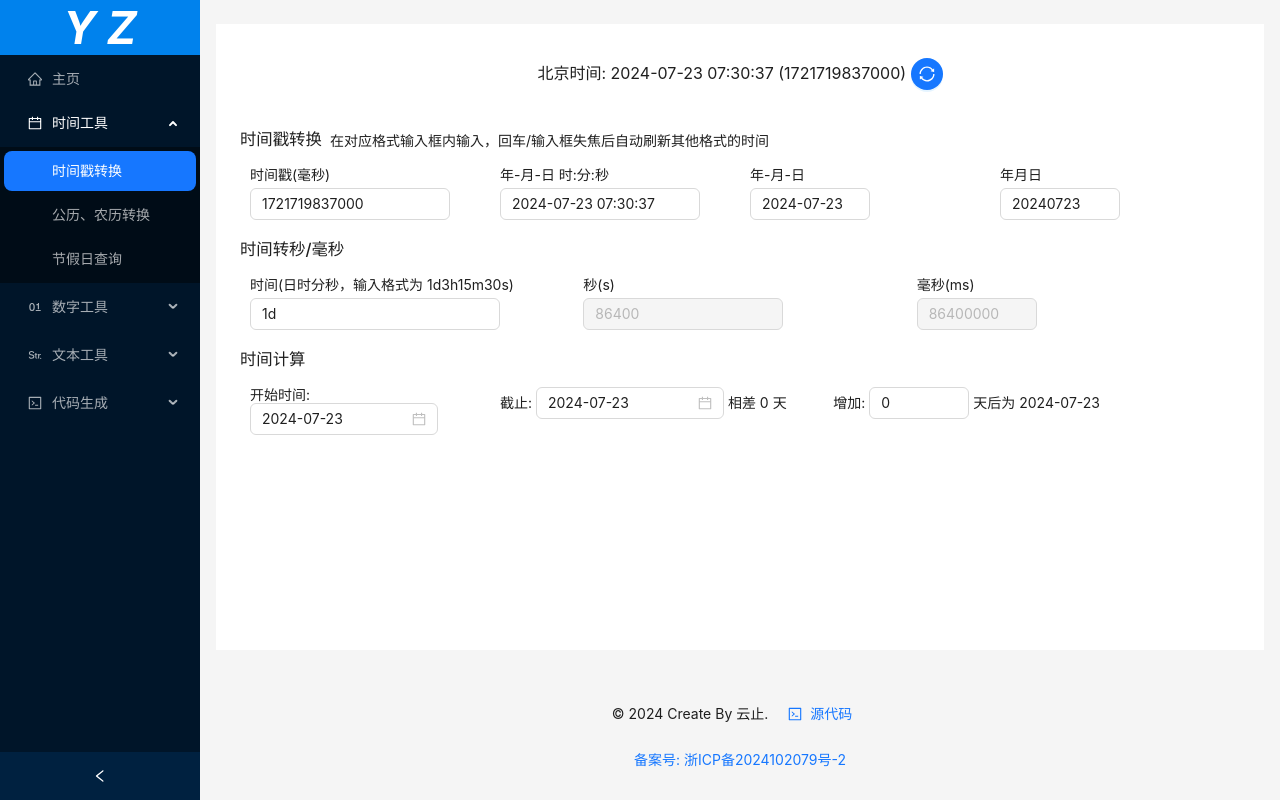
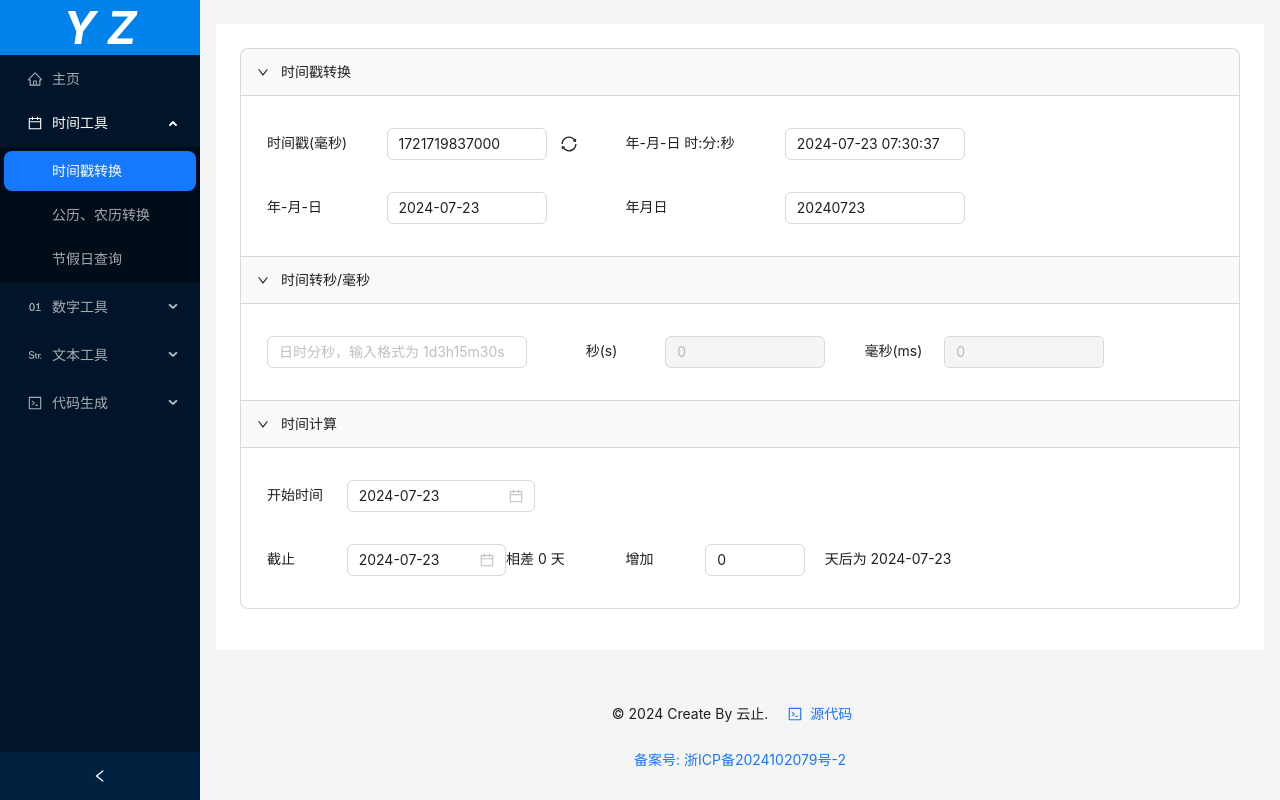
Before and after one commit to ychp/open-tool, a Vue app: page /timestamp-convert in a window 1280 px wide. Built offline with nearby package versions, Linux system fonts and the light colour scheme; no server answers.

Commit message:
时间戳转换页面改版

```diff
--- a/src/components/calander/timestamp-conversion/TimestampConversion.vue
+++ b/src/components/calander/timestamp-conversion/TimestampConversion.vue
@@ -1,29 +1,10 @@
 <template>
   <div class="app-container">
-    <!-- 展示互联网当前时间 -->
-    <a-flex class="internet-time-display">
-      <span style="flex: auto">
-        北京时间: {{ dateInfo.internetCurrentDateTime }} ({{ dateInfo.internetCurrentTimeStamp }})
-
-        <a-button type="primary" shape="circle" @click="fetchInternetTime">
-          <template #icon><SyncOutlined /></template>
-        </a-button>
-      </span>
-    </a-flex>
-    <a-flex class="input-section">
-      <a-row class="title">
-        <a-col :span="24">
-          <a-flex :vertical="false">
-            <div style="width: 90px"><h3>时间戳转换</h3></div>
-            <div style="width: 500px; line-height: normal; overflow: visible">
-              <span>在对应格式输入框内输入，回车/输入框失焦后自动刷新其他格式的时间</span>
-            </div>
-          </a-flex>
-        </a-col>
-      </a-row>
-      <a-row>
-        <a-col :span="6" class="item">
-          <label for="timestamp-input">时间戳(毫秒)</label>
+    <a-collapse v-model:activeKey="activeKey">
+      <a-collapse-panel key="timestamp-formart" header="时间戳转换" class="panel">
+        <a-row class="card-row">
+          <a-col :span="3" class="card-col"> 时间戳(毫秒) </a-col>
+          <a-col :span="6" class="card-col">
             <a-input
               id="timestamp-input"
               placeholder="输入时间戳"
@@ -31,90 +12,96 @@
               v-model:value="dateInfo.timestamp"
               @blur="updateAllFields('timestamp')"
               @pressEnter="updateAllFields('timestamp')"
-            style="width: 200px"
+              style="width: 160px"
             />
+            <a-tooltip title="获取互联网北京时间">
+              <a-button
+                type="ghost"
+                shape="circle"
+                :loading="iconLoading"
+                :icon="h(SyncOutlined)"
+                @click="fetchInternetTime"
+                size="small"
+                style="margin-left: 10px"
+              />
+            </a-tooltip>
           </a-col>
-        <a-col :span="6" class="item">
-          <label for="datetime-input">年-月-日 时:分:秒</label>
+          <a-col :span="4" class="card-col"> 年-月-日 时:分:秒 </a-col>
+          <a-col :span="6" class="card-col">
             <a-input
               id="datetime-input"
               type="text"
               v-model:value="dateInfo.dateTimeStr"
               @blur="updateAllFields('dateTime')"
               @pressEnter="updateAllFields('dateTime')"
-            style="width: 200px"
+              style="width: 180px"
             />
           </a-col>
-        <a-col :span="6" class="item">
-          <label for="date-input">年-月-日</label>
+        </a-row>
+        <a-row class="card-row">
+          <a-col :span="3" class="card-col"> 年-月-日 </a-col>
+          <a-col :span="6" class="card-col">
             <a-input
               id="date-input"
               type="text"
               v-model:value="dateInfo.dateStr"
               @blur="updateAllFields('date')"
               @pressEnter="updateAllFields('date')"
-            style="width: 120px"
+              style="width: 160px"
             />
           </a-col>
-        <a-col :span="6" class="item">
-          <label for="date-ymd-input">年月日</label>
+          <a-col :span="4" class="card-col"> 年月日 </a-col>
+          <a-col :span="6" class="card-col">
             <a-input
               id="date-ymd-input"
               type="text"
               v-model:value="dateInfo.dateStrYMd"
               @blur="updateAllFields('dateYMd')"
               @pressEnter="updateAllFields('dateYMd')"
-            style="width: 120px"
+              style="width: 180px"
             />
           </a-col>
         </a-row>
-    </a-flex>
-    <a-flex class="input-section">
-      <a-row class="title">
-        <a-col :span="24"><h3>时间转秒/毫秒</h3></a-col>
-      </a-row>
-      <a-row>
-        <a-col :span="8" class="item">
-          <label for="cal-timestamp-input">时间(日时分秒，输入格式为 1d3h15m30s)</label>
+      </a-collapse-panel>
+      <a-collapse-panel key="timestamp-convert" header="时间转秒/毫秒" class="panel">
+        <a-row class="card-row">
+          <a-col :span="8" class="card-col">
             <a-input
               id="cal-timestamp-input"
-            placeholder="输入时间"
+              placeholder="日时分秒，输入格式为 1d3h15m30s"
               type="text"
               v-model:value="timeInfo.timeStr"
               @blur="calTime()"
               @pressEnter="calTime()"
-            style="width: 250px"
+              style="width: 260px"
             />
           </a-col>
-        <a-col :span="8" class="item">
-          <label for="seconds-input">秒(s)</label>
+          <a-col :span="2" class="card-col"> 秒(s) </a-col>
+          <a-col :span="5" class="card-col">
             <a-input
               id="seconds-input"
               type="number"
               v-model:value="timeInfo.seconds"
-            style="width: 200px"
+              style="width: 160px"
               disabled
             />
           </a-col>
-        <a-col :span="8" class="item">
-          <label for="millis-input">毫秒(ms)</label>
+          <a-col :span="2" class="card-col"> 毫秒(ms) </a-col>
+          <a-col :span="5" class="card-col">
             <a-input
               id="millis-input"
               type="number"
               v-model:value="timeInfo.milli"
-            style="width: 120px"
+              style="width: 160px"
               disabled
             />
           </a-col>
         </a-row>
-    </a-flex>
-    <a-flex class="input-section">
-      <a-row class="title">
-        <a-col :span="24"><h3>时间计算</h3></a-col>
-      </a-row>
-      <a-row>
-        <a-col :span="6" class="item">
-          开始时间:
+      </a-collapse-panel>
+      <a-collapse-panel key="date-cal" header="时间计算" class="panel">
+        <a-row class="card-row">
+          <a-col :span="2" class="card-col"> 开始时间 </a-col>
+          <a-col :span="6" class="card-col">
             <a-date-picker
               id="start-date"
               v-model:value="dateCalculateInfo.startDate"
@@ -122,18 +109,20 @@
               @change="refreshDateCal()"
             />
           </a-col>
-        <a-col :span="8" class="item">
-          截止:
+        </a-row>
+        <a-row class="card-row">
+          <a-col :span="2" class="card-col"> 截止 </a-col>
+          <a-col :span="4" class="card-col">
             <a-date-picker
               id="end-date"
               v-model:value="dateCalculateInfo.endDate"
               @change="diffDays()"
               placement="topLeft"
             />
-          相差 {{ dateCalculateInfo.diffDays }} 天
           </a-col>
-        <a-col :span="8" class="item">
-          增加:
+          <a-col :span="3" class="card-col"> 相差 {{ dateCalculateInfo.diffDays }} 天 </a-col>
+          <a-col :span="2" class="card-col"> 增加 </a-col>
+          <a-col :span="3" class="card-col">
             <a-input
               id="day-input"
               type="number"
@@ -142,36 +131,43 @@
               @pressEnter="calDate()"
               style="width: 100px"
             />
+          </a-col>
+          <a-col :span="4" class="card-col">
             天后为 {{ moment(dateCalculateInfo.calDate.toDate()).format('YYYY-MM-DD') }}
           </a-col>
         </a-row>
-    </a-flex>
+      </a-collapse-panel>
+    </a-collapse>
   </div>
 </template>
 
 <script lang="ts" setup>
 import axios from 'axios'
-import { onMounted, reactive } from 'vue'
+import { onMounted, reactive, watch, ref, h } from 'vue'
 import { SyncOutlined } from '@ant-design/icons-vue'
 import moment from 'moment'
 import dayjs, { Dayjs } from 'dayjs'
+
+const activeKey = ref(['timestamp-formart', 'timestamp-convert', 'date-cal'])
+
+watch(activeKey, (val) => {
+  console.log(val)
+})
+
+const iconLoading = ref<boolean>(false)
 
 interface DateInfo {
   timestamp: Number
   dateTimeStr: string
   dateStr: string
   dateStrYMd: string
-  internetCurrentTimeStamp: Number
-  internetCurrentDateTime: string
 }
 
 const dateInfo = reactive<DateInfo>({
   timestamp: Date.now(),
   dateTimeStr: moment().format('YYYY-MM-DD HH:mm:ss'),
   dateStr: moment().format('YYYY-MM-DD'),
-  dateStrYMd: moment().format('YYYYMMDD'),
-  internetCurrentTimeStamp: Date.now(),
-  internetCurrentDateTime: moment().format('YYYY-MM-DD HH:mm:ss')
+  dateStrYMd: moment().format('YYYYMMDD')
 })
 
 interface TimeInfo {
@@ -181,9 +177,9 @@ interface TimeInfo {
 }
 
 const timeInfo = reactive<TimeInfo>({
-  timeStr: '1d',
-  seconds: 24 * 60 * 60,
-  milli: 24 * 60 * 60 * 1000
+  timeStr: '',
+  seconds: 0,
+  milli: 0
 })
 
 interface DateCalculateInfo {
@@ -208,12 +204,15 @@ onMounted(() => {
 
 const fetchInternetTime = async () => {
   try {
+    iconLoading.value = true
     const response = await axios.get('http://worldtimeapi.org/api/ip')
     const dateTime = response.data.datetime
-    dateInfo.internetCurrentTimeStamp = moment(dateTime).unix() * 1000
-    dateInfo.internetCurrentDateTime = moment(dateTime).format('YYYY-MM-DD HH:mm:ss')
+    dateInfo.timestamp = moment(dateTime).unix() * 1000
+    updateAllFields('timestamp')
   } catch (error) {
     console.error('Failed to fetch internet time:', error)
+  } finally {
+    iconLoading.value = false
   }
 }
 
@@ -349,38 +348,17 @@ function parseDuration(durationStr: string): {
 </script>
 
 <style scoped>
-.app-container {
-  flex-direction: column;
-  align-items: center;
+.card-row {
+  padding-left: 10px;
 }
 
-.internet-time-display {
-  background-color: rgba(255, 255, 255, 0.8);
-  padding: 10px;
-  border-radius: 5px;
-  margin-bottom: 20px;
-  font-size: 16px;
+.card-col {
+  margin-top: 16px;
+  margin-bottom: 16px;
+  line-height: 30px;
+}
+
+.text-center {
   text-align: center;
 }
-
-.input-section {
-  flex-direction: column;
-  width: 100%;
-  margin-top: 10px;
-}
-
-.input-section .title {
-  padding-bottom: 10px;
-  padding-top: 10px;
-}
-
-.input-section .item {
-  padding-left: 10px;
-  padding-right: 10px;
-}
-
-label {
-  display: block;
-  margin-bottom: 5px;
-}
 </style>
```
Lines whose indentation alone changed are shown as unchanged.
